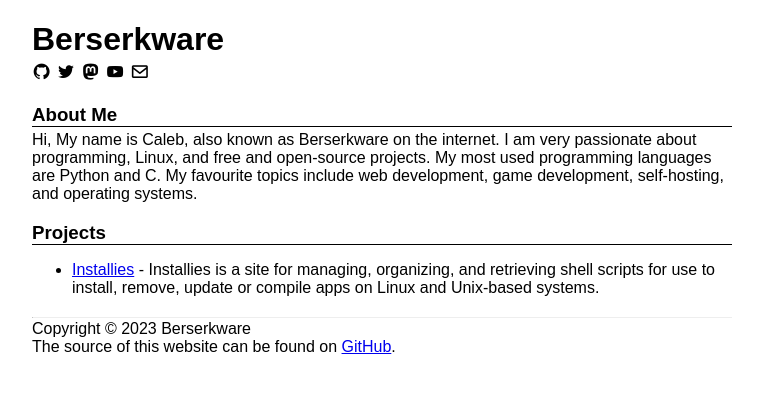
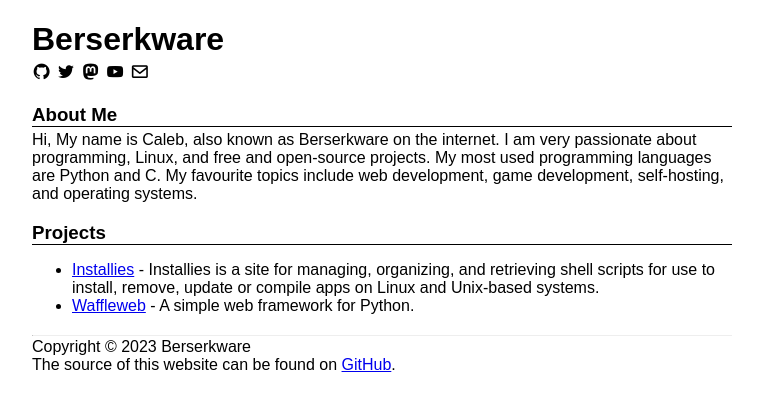
Before and after one commit to Berserkware/berserkware.org, a Flask app: page / in a window 1280 px wide. Shown: the top 411 px of the page, without its empty margins (258-1021 px from the left). Run offline with Flask 3, Linux system fonts and the light colour scheme.

Commit message:
added waffleweb to projects

```diff
--- a/templates/index.html
+++ b/templates/index.html
@@ -25,6 +25,8 @@
     <h3>Projects</h3>
     <ul>
       <li><a href="https://installies.org">Installies</a> - Installies is a site for managing, organizing, and retrieving shell scripts for use to install, remove, update or compile apps on Linux and Unix-based systems. </li>
+
+      <li><a href="https://github.com/Berserkware/waffleweb">Waffleweb</a> - A simple web framework for Python.</li>
     </ul>
 
     <footer>
```
